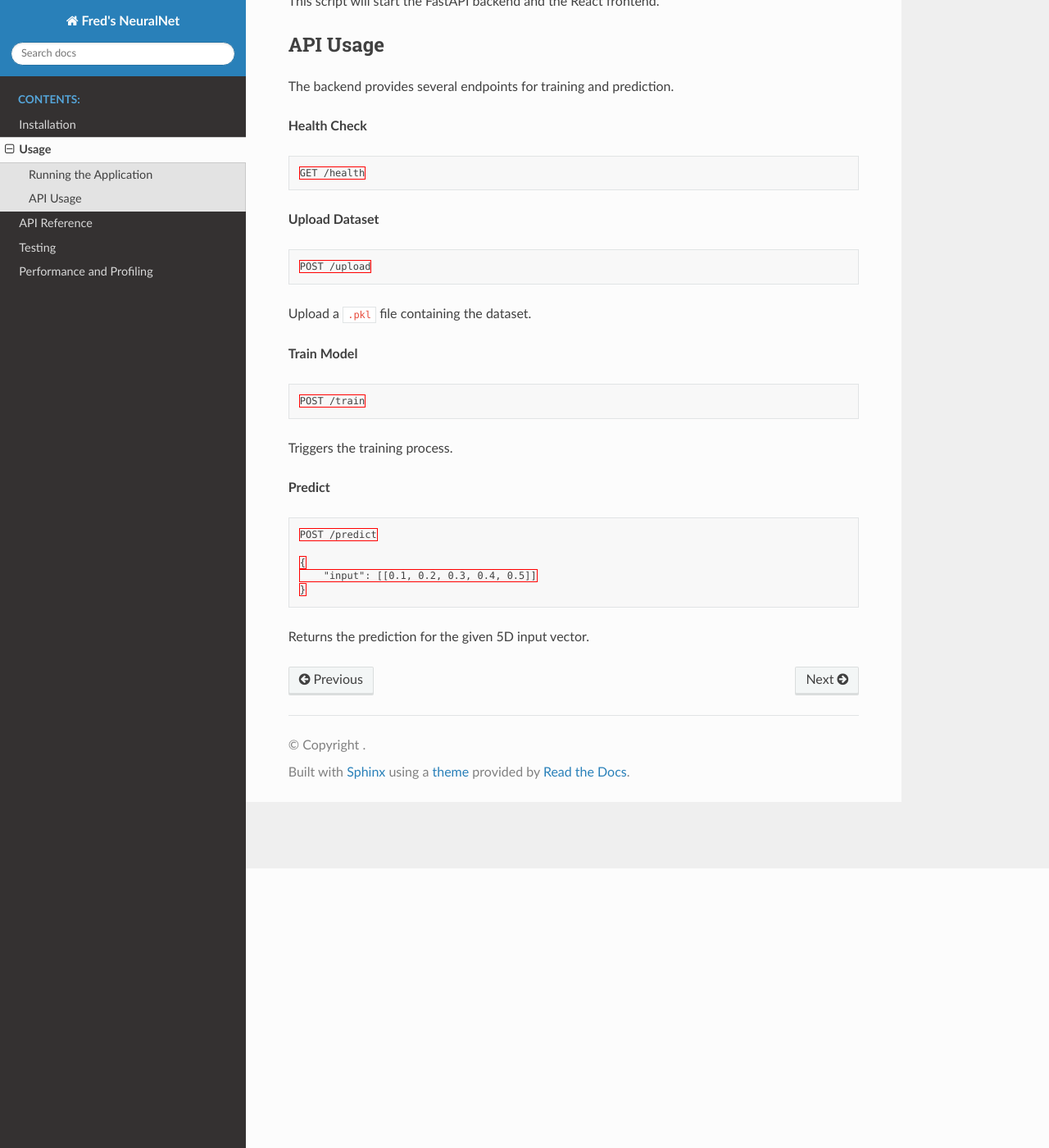
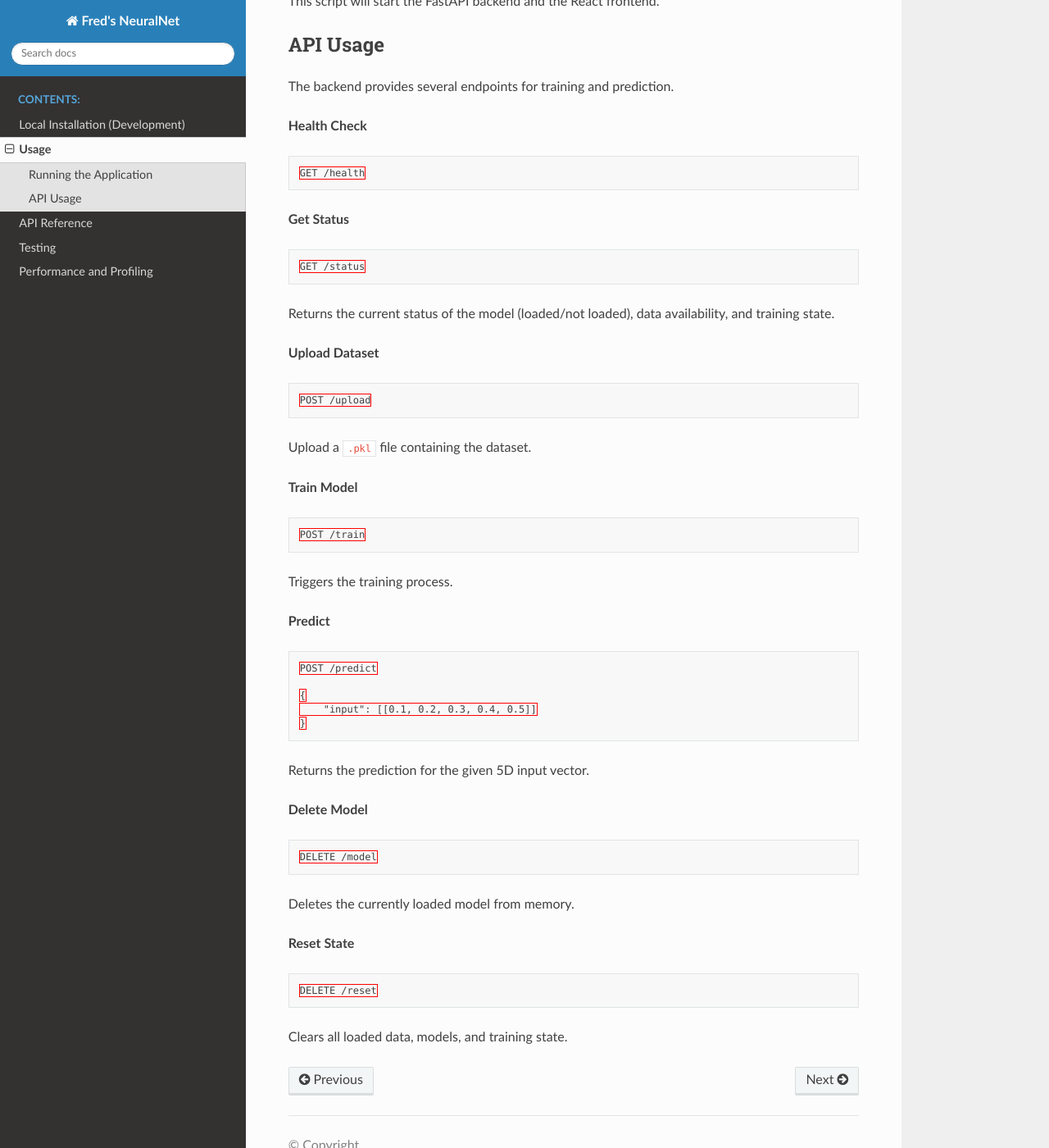
Before and after one commit to frederick4c/C1CW, a Sphinx documentation site: the page built from docs/source/usage.rst, in a window 1280 px wide and 1400 px high, scrolled down 341 px. Shown: the whole window at 82% size. Built offline with Sphinx 7.4.7 and the Read the Docs theme 3.1.0, drawn with Linux system fonts in a browser that asks for light colours.

```diff
--- a/docs/source/usage.rst
+++ b/docs/source/usage.rst
@@ -22,6 +22,14 @@ The backend provides several endpoints for training and prediction.
 .. code-block:: http
 
    GET /health
+
+**Get Status**
+
+.. code-block:: http
+
+   GET /status
+
+Returns the current status of the model (loaded/not loaded), data availability, and training state.
 
 **Upload Dataset**
 
@@ -50,3 +58,19 @@ Triggers the training process.
    }
 
 Returns the prediction for the given 5D input vector.
+
+**Delete Model**
+
+.. code-block:: http
+
+   DELETE /model
+
+Deletes the currently loaded model from memory.
+
+**Reset State**
+
+.. code-block:: http
+
+   DELETE /reset
+
+Clears all loaded data, models, and training state.
```
Also changed, not shown: README.md (+1 -1 lines), docs/source/installation.rst (+6 -3 lines), 4 other files.
